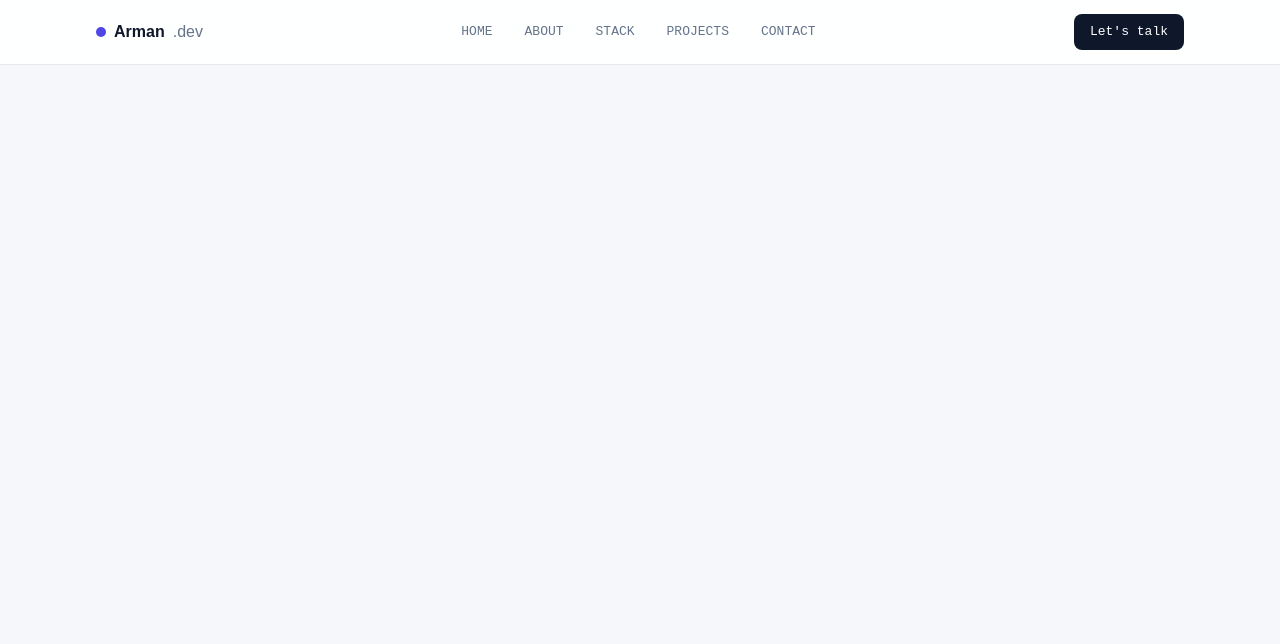
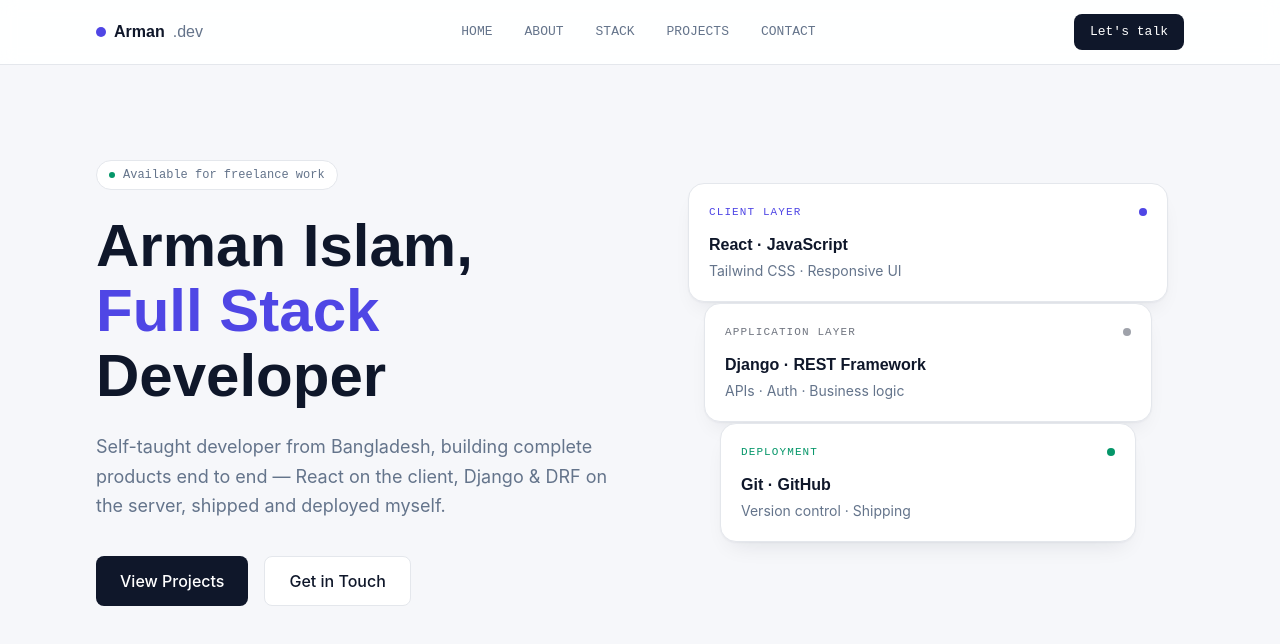
Before and after one commit to ArmanIslam3307/Auspify_Task2_Portfolio_Page, a website: page index.html in a window 1280 px wide. Drawn offline with Linux system fonts and the light colour scheme.

Commit message:
Hero Section Added

```diff
--- a/index.html
+++ b/index.html
@@ -57,6 +57,68 @@
         </div>
     </header>
 
+    <!-- ============ HERO ============ -->
+<section id="home" class="pt-32 pb-20 sm:pt-40 sm:pb-28">
+  <div class="max-w-6xl mx-auto px-5 sm:px-8 grid lg:grid-cols-2 gap-16 items-center">
+
+    <div>
+      <p class="fade-up inline-flex items-center gap-2 font-mono text-xs text-muted bg-surface border border-line px-3 py-1.5 rounded-full mb-6">
+        <span class="w-1.5 h-1.5 rounded-full bg-server"></span>
+        Available for freelance work
+      </p>
+
+      <h1 class="fade-up font-display font-extrabold text-4xl sm:text-5xl lg:text-6xl leading-[1.08] text-ink">
+        Arman Islam,<br />
+        <span class="text-client">Full&nbsp;Stack</span> Developer
+      </h1>
+
+      <p class="fade-up mt-6 text-lg text-muted leading-relaxed max-w-lg">
+        Self-taught developer from Bangladesh, building complete products end to end —
+        React on the client, Django &amp; DRF on the server, shipped and deployed myself.
+      </p>
+
+      <div class="fade-up mt-9 flex flex-wrap gap-4">
+        <a href="#projects" class="inline-flex items-center gap-2 bg-ink text-white px-6 py-3 rounded-lg font-medium hover:bg-client transition-colors">
+          View Projects
+        </a>
+        <a href="#contact" class="inline-flex items-center gap-2 border border-line bg-surface px-6 py-3 rounded-lg font-medium text-ink hover:border-client hover:text-client transition-colors">
+          Get in Touch
+        </a>
+      </div>
+    </div>
+
+    <div class="fade-up relative h-90 sm:h-100">
+      <div class="layer absolute inset-x-4 top-0 bg-surface border border-line rounded-2xl shadow-card p-5">
+        <div class="flex items-center justify-between">
+          <span class="font-mono text-[11px] uppercase tracking-widest text-client">Client Layer</span>
+          <span class="w-2 h-2 rounded-full bg-client"></span>
+        </div>
+        <p class="mt-3 font-display font-semibold text-ink">React · JavaScript</p>
+        <p class="mt-1 text-sm text-muted">Tailwind CSS · Responsive UI</p>
+      </div>
+
+      <div class="layer absolute inset-x-8 top-30 bg-surface border border-line rounded-2xl shadow-card p-5">
+        <div class="flex items-center justify-between">
+          <span class="font-mono text-[11px] uppercase tracking-widest text-ink/60">Application Layer</span>
+          <span class="w-2 h-2 rounded-full bg-ink/40"></span>
+        </div>
+        <p class="mt-3 font-display font-semibold text-ink">Django · REST Framework</p>
+        <p class="mt-1 text-sm text-muted">APIs · Auth · Business logic</p>
+      </div>
+
+      <div class="layer absolute inset-x-12 top-60 bg-surface border border-line rounded-2xl shadow-card p-5">
+        <div class="flex items-center justify-between">
+          <span class="font-mono text-[11px] uppercase tracking-widest text-server">Deployment</span>
+          <span class="w-2 h-2 rounded-full bg-server"></span>
+        </div>
+        <p class="mt-3 font-display font-semibold text-ink">Git · GitHub</p>
+        <p class="mt-1 text-sm text-muted">Version control · Shipping</p>
+      </div>
+    </div>
+
+  </div>
+</section>
+
 
 
     <script src="./dist/script.js"></script>
```
Also changed, not shown: dist/script.js, dist/style.css.
